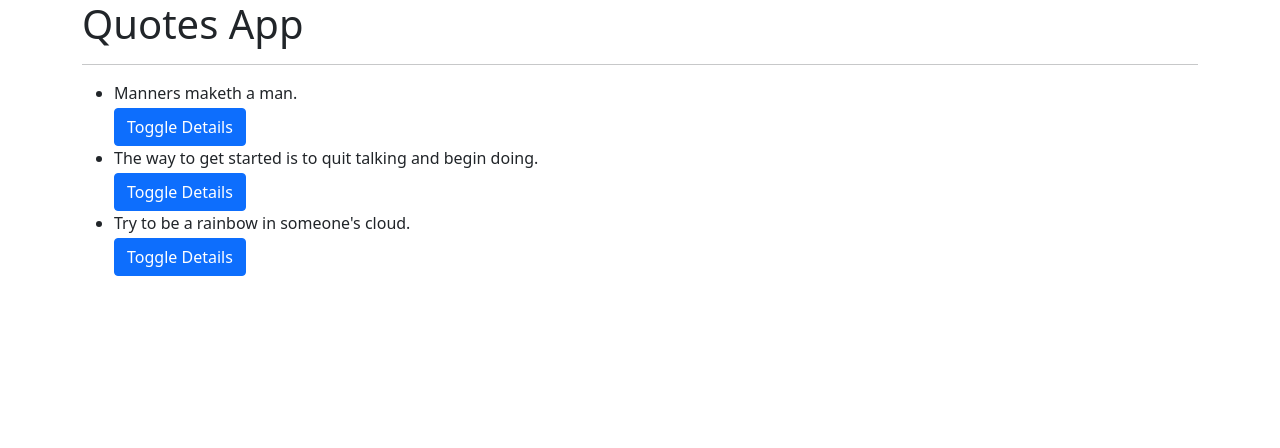
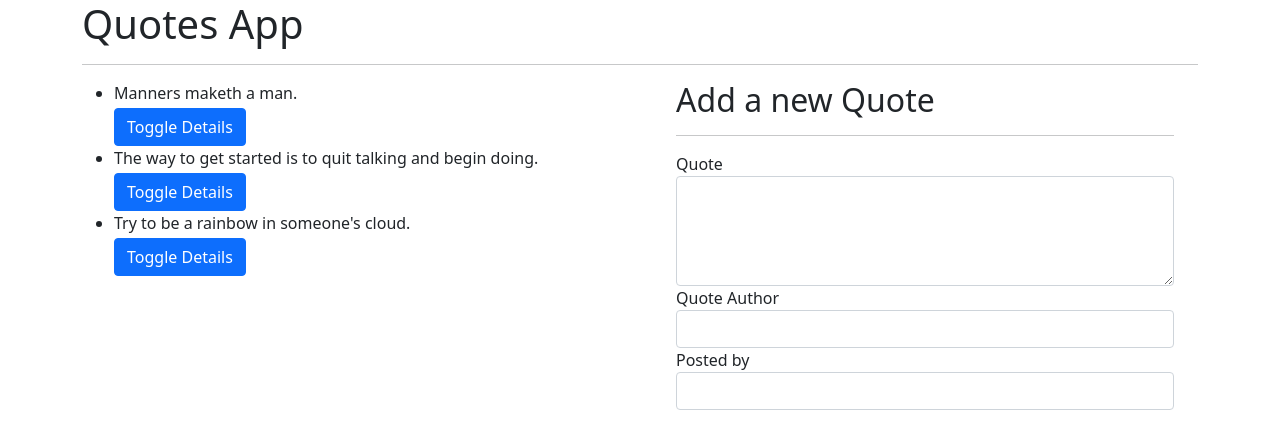
Before and after one commit to MwitaBrian/Quotes-App, an Angular app: page / in a window 1280 px wide. Shown: the top 448 px of the page. Built offline with nearby package versions, Linux system fonts and the light colour scheme.

Commit message:
Display quote-form component

```diff
--- a/src/app/quote/quote.component.html
+++ b/src/app/quote/quote.component.html
@@ -1,7 +1,10 @@
 <div class="container">
+
   <h1>Quotes App</h1>
   <hr>
 
+  <div class="row">
+    <div class="col-md-6">
       <ul>
         <div *ngFor = 'let quote of quotes; let i = index'>
           <li>
@@ -12,3 +15,10 @@
         </div>
       </ul>
     </div>
+
+    <div class="col-md-6">
+      <app-quote-form></app-quote-form>
+    </div>
+
+  </div>
+</div>
```
Lines whose indentation alone changed are shown as unchanged.
